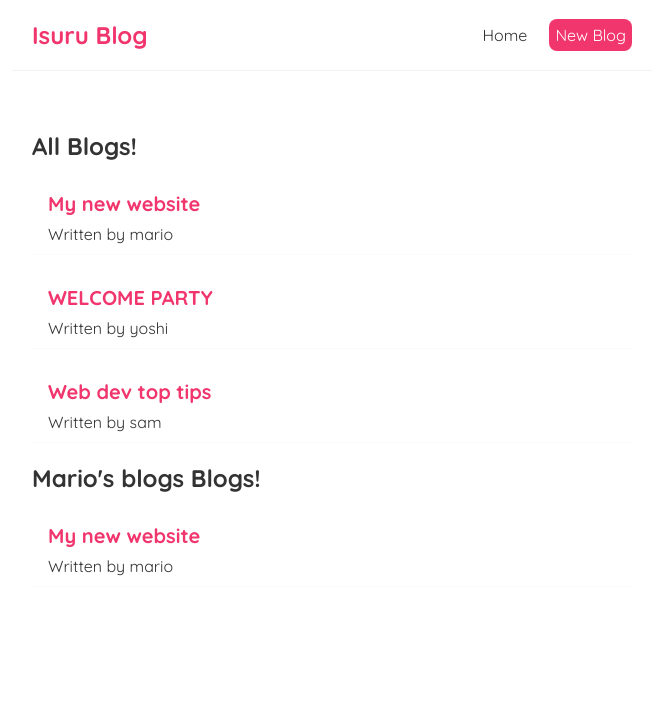
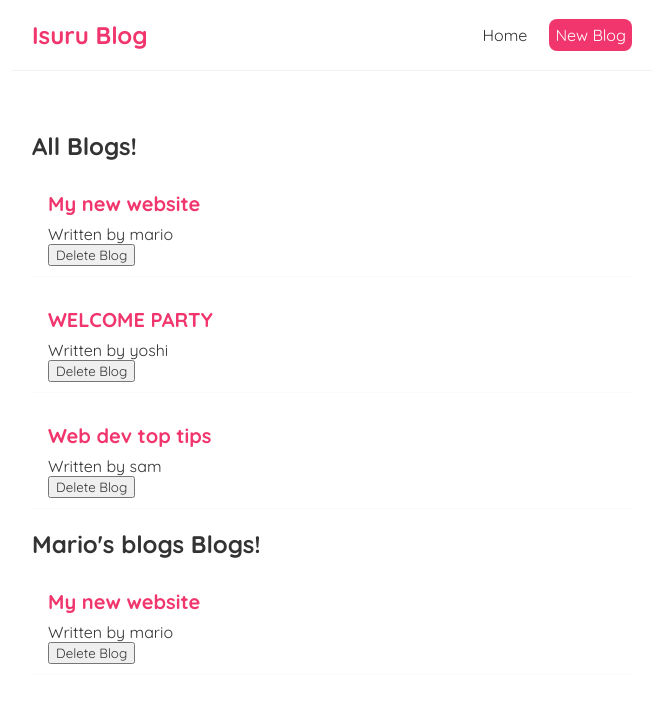
Before and after one commit to Isuru2Atthanayake/React_Blog, a React (Create React App) app: page / in a window 1280 px wide. Shown: the top 702 px of the page, without its empty margins (308-971 px from the left). Built offline with nearby package versions, Linux system fonts and the light colour scheme.

Commit message:
Deletevalues

```diff
--- a/src/Bloglist.js
+++ b/src/Bloglist.js
@@ -1,15 +1,17 @@
-const BlogList = (props) => {
-    const blogs = props.blogsprop; // linking the blogsprop to this page
-    const title = props.tittleprop;
+const BlogList = ({blogsprop, tittleprop, handleDelete}) => {
+    // const blogs = props.blogsprop; // linking the blogsprop to this page
+    // const title = props.tittleprop;
+    //const handleDelete = props.handleDelete;
     // console.log(props,blogs); // logging in to the console
 
     return (
         <div className="blogList">
-            <h2>{title}</h2>
-        {blogs.map((blog)=>( // map used to go through each item
+            <h2>{tittleprop}</h2>
+        {blogsprop.map((blog)=>( // map used to go through each item
             <div className="blog-preview" key={blog.id}> {/* unique key property*/}
                 <h2>{blog.title}</h2>  {/*displays the blog tittle */}
                 <p>Written by {blog.author}</p>
+                <button onClick={() => handleDelete(blog.id)}>Delete Blog</button>
                 {/* <p>{blog.body}</p> */}
             </div>
         ))}
--- a/src/Home.js
+++ b/src/Home.js
@@ -8,9 +8,14 @@ const Home = () => {
         {title: 'Web dev top tips',body:'lorem ipsum....',author:'sam', id:3}
     ]);
 
+    const handleDelete = (id) => { // funtion to delete the values
+        const newBlogs = blogs.filter((blog) => blog.id !== id);
+        setBlogs(newBlogs);
+    };
+
     return (
     <div className="Home">
-       <BlogList blogsprop ={blogs} tittleprop="All Blogs!"/>
+       <BlogList blogsprop ={blogs} tittleprop="All Blogs!" handleDelete = {handleDelete} />
        <BlogList blogsprop ={blogs.filter((blog) => blog.author === 'mario')} tittleprop="Mario's blogs Blogs!"/>
     </div>
     );
```
